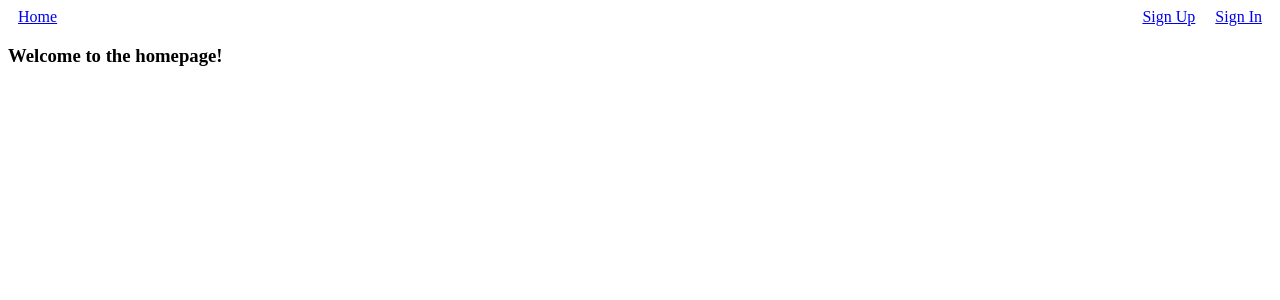
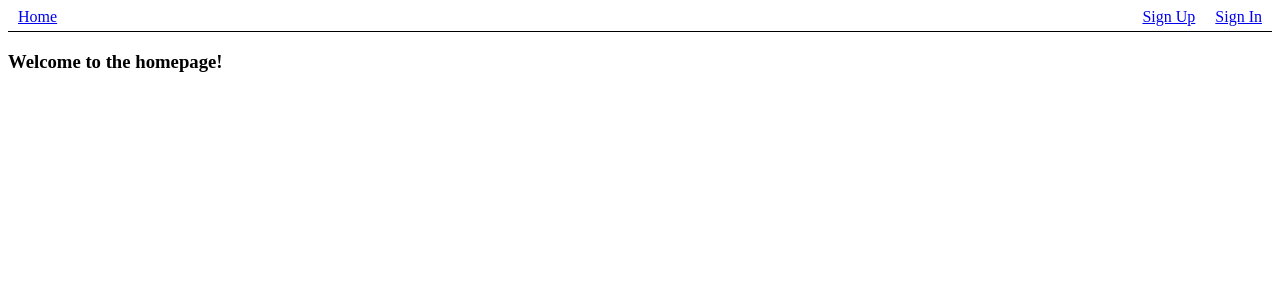
Before and after one commit to chasewhitney/Coursework-ReactClientAuth, a React (Create React App) app: page / in a window 1280 px wide. Shown: the top 300 px of the page. Built offline with nearby package versions, Linux system fonts and the light colour scheme.

Commit message:
header styling tweak

```diff
--- a/src/components/HeaderStyle.css
+++ b/src/components/HeaderStyle.css
@@ -1,6 +1,9 @@
 .header {
   display: flex;
   justify-content: space-between;
+  padding-bottom: 5px;
+  margin-bottom: 5px;
+  border-bottom: 1px solid black;
 }
 
 .header a {
```
